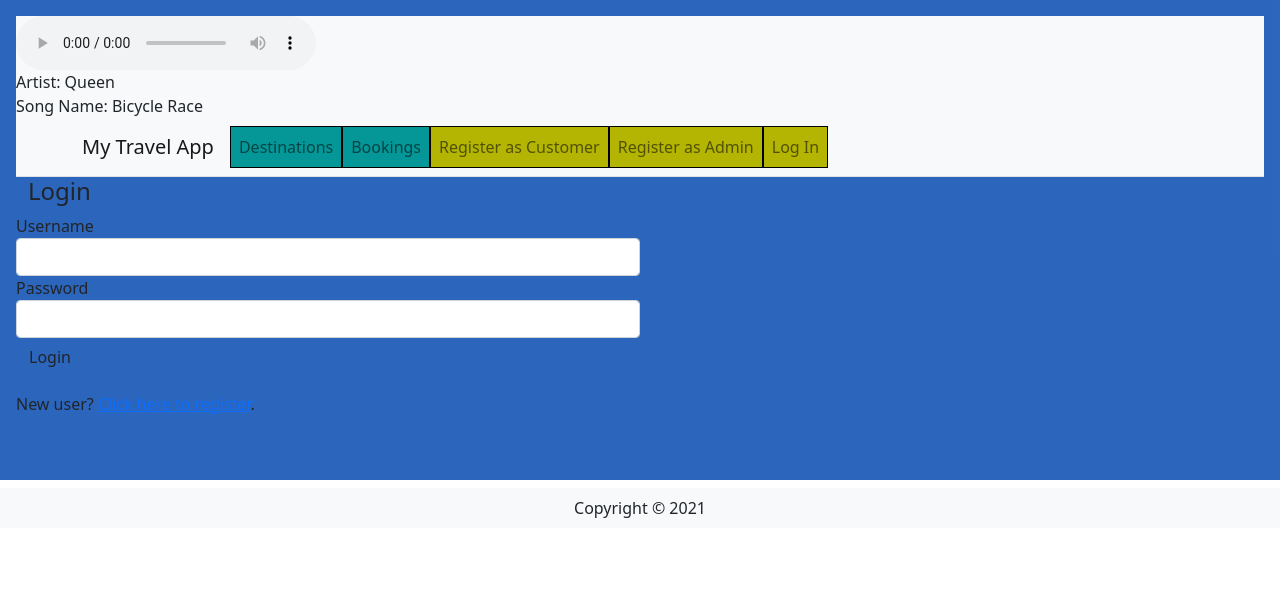
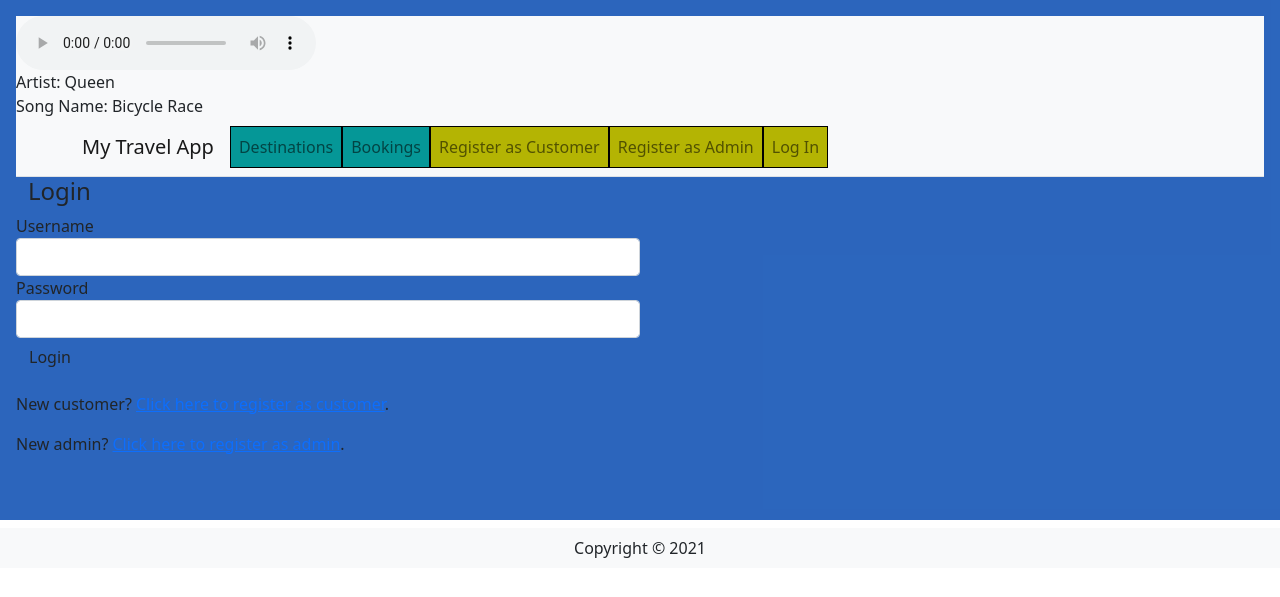
Before and after one commit to JP-QUT-IT/HarmonE-Music, a Flask app: page /login in a window 1280 px wide. Shown: the top 597 px of the page. Run offline with Flask 2, Linux system fonts and the light colour scheme; some libraries are stand-ins or nearby versions.

Commit message:
Changes to user.html

```diff
--- a/travel/templates/user.html
+++ b/travel/templates/user.html
@@ -31,7 +31,8 @@
     <!-- When you have login form, then do show the user a link to register -->
     {% if heading|lower =='login' %}
     <div class="col-md-4 mb-5 ml-5">
-        <p>New user? <a href="{{ url_for('auth.register') }}">Click here to register</a>.</p>
+        <p>New customer? <a href="{{ url_for('auth.customerregister') }}">Click here to register as customer</a>.</p>
+        <p>New admin? <a href="{{ url_for('auth.adminregister') }}">Click here to register as admin</a>.</p>
     </div>
     {% endif %}
 </div>
```
